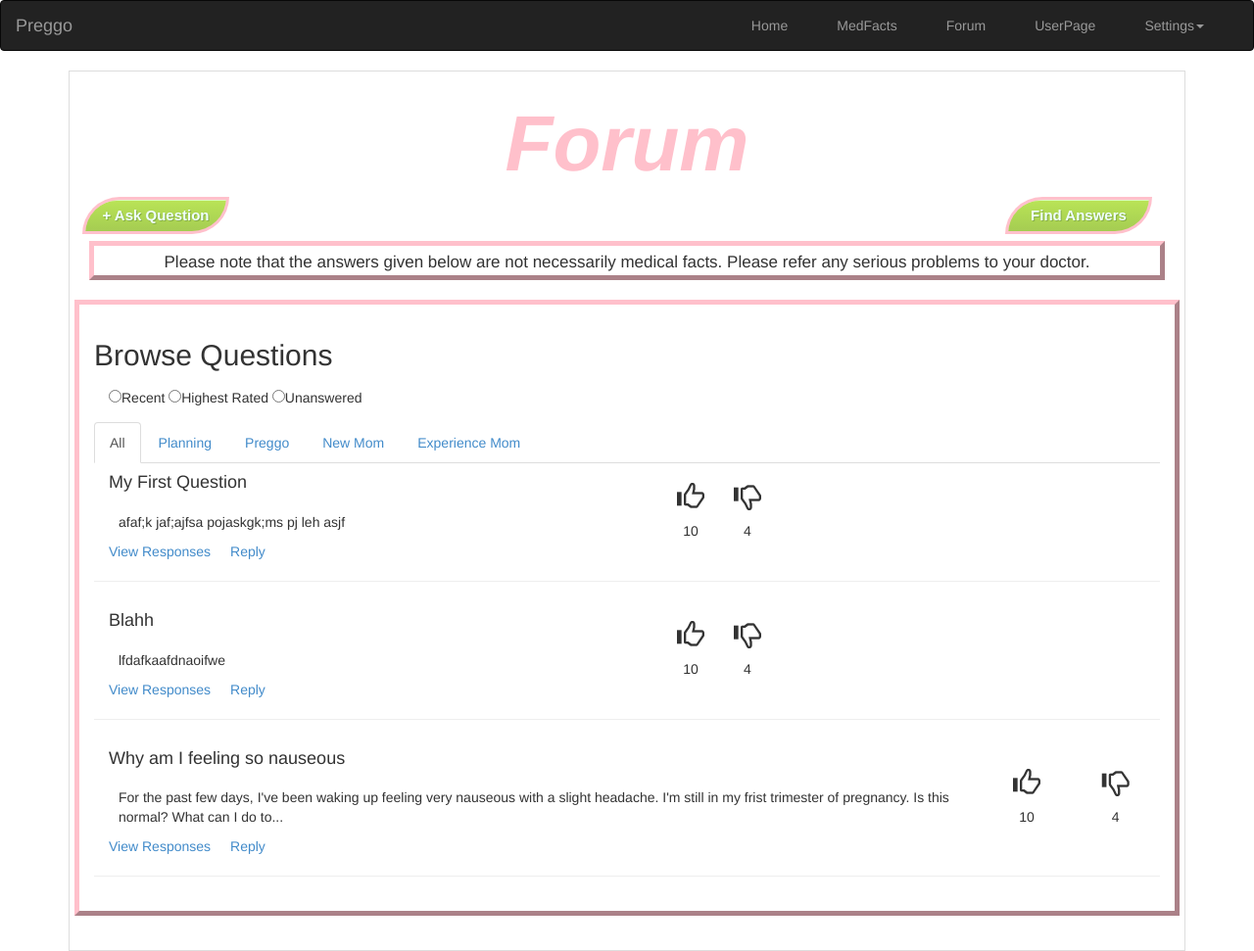
After one commit to henchill/Preggo, a Django app: page /preggo/forum/ in a window 1280 px wide. The commit adds this page. Shown: the whole page at 98% size. Run offline with Django 3.2, Linux system fonts and the light colour scheme; a user stored in the database is signed in; data comes from the database, SQL or seed files in the repository; both versions use the stored data as it was after the commit; parts of the project's set-up code (start-up, migrations or seed data) failed here and were passed over; some libraries are stand-ins or nearby versions.

Commit message:
began adding fran's work. made some modifications as I went

```diff
--- a/preggo/urls.py
+++ b/preggo/urls.py
@@ -13,5 +13,6 @@ urlpatterns = patterns('',
 	url(r'^login/$', views.user_login, name="login"),
 	url(r'^logout/$', views.user_logout, name="logout"),
 	url(r'^medfacts/$', views.medfacts, name="medfacts"),
+	url(r'^forum/$', views.forum, name="forum"),
 
 )
--- a/preggo/views.py
+++ b/preggo/views.py
@@ -279,3 +279,10 @@ def add_answer(request, question_title_url):
 def medfacts(request):
 	context = RequestContext(request)
 	return render_to_response('preggo/medfacts.html', {}, context)
+
+@login_required
+def forum(request):
+	context = RequestContext(request)
+	question_list = request.user.question_set.all()
+	context_dict = {"questions": question_list}
+	return render_to_response('preggo/forum.html', context_dict, context)
--- a/static/css/main.css
+++ b/static/css/main.css
@@ -36,16 +36,61 @@
 	position: relative;
 	left:80px;
 }
+
+.buttonFormat-fran {
+	-moz-box-shadow:inset 0px 1px 0px 0px #d9fbbe;
+	-webkit-box-shadow:inset 0px 1px 0px 0px #d9fbbe;
+	box-shadow:inset 0px 1px 0px 0px #d9fbbe;
+	background:-webkit-gradient( linear, left top, left bottom, color-stop(0.05, #b8e356), color-stop(1, #a5cc52) );
+	background:-moz-linear-gradient( center top, #b8e356 5%, #a5cc52 100% );
+	filter:progid:DXImageTransform.Microsoft.gradient(startColorstr='#b8e356', endColorstr='#a5cc52');
+	background-color:#b8e356;
+	-webkit-border-top-left-radius:42px;
+	-moz-border-radius-topleft:42px;
+	border-top-left-radius:42px;
+	-webkit-border-top-right-radius:0px;
+	-moz-border-radius-topright:0px;
+	border-top-right-radius:0px;
+	-webkit-border-bottom-right-radius:42px;
+	-moz-border-radius-bottomright:42px;
+	border-bottom-right-radius:42px;
+	-webkit-border-bottom-left-radius:0px;
+	-moz-border-radius-bottomleft:0px;
+	border-bottom-left-radius:0px;
+	text-indent:0;
+	border:3px solid #FFC0CB;/* box outline */
+	display:inline-block;
+	color:#F0FFFF;/* text in the box */
+	font-family:Arial;
+	font-size:15px;
+	font-weight:bold;
+	font-style:normal;
+	line-height:30px;
+	width:150px;
+	text-decoration:none;
+	text-align:center;
+	text-shadow:1px 1px 0px #86ae47;
+}
+
 .buttonFormat:hover {
 	background:-webkit-gradient( linear, left top, left bottom, color-stop(0.05, #a5cc52), color-stop(1, #b8e356) );
 	background:-moz-linear-gradient( center top, #a5cc52 5%, #b8e356 100% );
 	filter:progid:DXImageTransform.Microsoft.gradient(startColorstr='#a5cc52', endColorstr='#b8e356');
 	background-color:#a5cc52;
 }
+
 .buttonFormat:active {
 	position:relative;
 	top:1px;
 }
+
+
+.buttons{
+	position: relative;
+	height: 30px;
+	margin-bottom: 20px;
+}
+
 .pageTitle{
 	font-size: 80px;
 	font-weight: bold;
@@ -54,6 +99,7 @@
 	font-family: Helvetica;
 	position: relative;
 	/*left: 200px;*/
+	text-align: center;
 }
 
 /* http://code-tricks.com/create-a-simple-html5-tabs-using-jquery/ */
@@ -79,4 +125,118 @@
 #container {
 	border: 1px solid #ddd;
 	padding: 10px;
+	overflow: auto;
 }
+
+#reply_button{
+	position: relative;
+	float: right;
+	margin-right: 20px;
+}
+
+.q1_rating_table td{
+	text-align: center;
+}
+
+#ask_question{
+	position: relative;
+	left: 2%;
+	float: left;
+}
+
+
+.warning_note{
+	position: relative;
+	text-align: center;
+	vertical-align: middle;
+	outline:#FFC0CB outset thick;
+	height: 30px;
+	margin: 15px;
+	padding: 5px;
+}
+
+.warning_note {
+	margin-top: 5px;
+	text-align: center;
+	vertical-align: middle;
+	font-size: 17px;
+	margin-bottom: 15px;
+}
+
+#find_answers{
+	position: relative;
+	right: 2%;
+	float: right;
+}
+
+.filters{
+	margin: 15px;
+}
+
+.box{
+	outline:#FFC0CB outset thick;
+	padding: 15px;
+	overflow: hidden;
+	margin-top: 30px;
+	margin-bottom: 30px;
+}
+
+.row {
+	position: relative;
+	display: table-row;
+}
+
+[class*="col-"] {
+    float: none;
+    display: table-cell;
+    vertical-align: top;
+}
+
+.thumbs-container{
+	text-align: center;
+	vertical-align: middle;
+	height: 100%;
+}
+
+span.glyphicon-thumbs-up, span.glyphicon-thumbs-down {
+	font-size: 2em;
+}
+
+.votes {
+	margin-top: .5em;
+}
+
+.question-list {
+	border-bottom: 2px solid #ddd;
+}
+
+.question-content {
+	float: left;
+	margin: 10px;
+	display: block;
+	width: 100%;
+}
+
+.question-footer {
+	display: block;
+}
+
+a {
+	margin-right: 20px;
+}
+
+.comments p{
+	width: 85%;
+}
+.tabContent p{
+	width: 85%;
+}
+a{
+	float: left;
+}
+h3{
+	border-bottom: 1px solid #9a9a9a;
+}
+#reply{
+	margin-left: 10px;
+}
--- a/templates/preggo/base.html
+++ b/templates/preggo/base.html
@@ -21,7 +21,7 @@
 					<ul class="nav navbar-nav navbar-right">
 						<li><a href="/preggo/">Home</a></li>
 						<li><a href="/preggo/medfacts">MedFacts</a></li>
-						<li><a href="#">Forum</a></li>
+						<li><a href="/preggo/forum">Forum</a></li>
 						<li><a href="#">UserPage</a></li>
 						<li class="dropdown">
 							<a href="#" class="dropdown-toggle" data-toggle="dropdown">Settings<b class="caret"></b></a>
--- /dev/null
+++ b/templates/preggo/forum.html
@@ -0,0 +1,90 @@
+{% extends "preggo/base.html" %}
+
+{% load static %} <!-- Says we'll be using static data -->
+
+{% block title %}Forum{% endblock %}
+
+{% block content %}
+
+<div id='container'>
+	<h1 class="pageTitle">Forum</h1>
+	<div class="buttons">
+    	<a href="#"><button class="buttonFormat-fran" id="ask_question" align="left"> + Ask Question </button></a>
+    	<a href="#" class="pull-right"><button class="buttonFormat-fran" id="find_answers" align="right"> Find Answers </button></a>
+    </div>
+
+	<div class="warning_note">Please note that the answers given below are not necessarily medical facts. Please refer any serious problems to your doctor.</div>
+
+	<div class="browse_questions box">
+		<h2>Browse Questions</h2>
+		<form class="filters" ction="">
+			<input type="radio" name="browse_filter" value="recent">Recent
+			<input type="radio" name="browse_filter" value="highest_rated">Highest Rated
+			<input type="radio" name="browse_filter" value="unanswered">Unanswered
+		</form>
+		<ul id="tabs" class="nav nav-tabs" data-tabs="tabs">
+	      <li class="active"><a href="#tab1" data-toggle="tab">All</a></li>
+	      <li><a href="#tab2" data-toggle="tab">Planning</a></li>
+	      <li><a href="#tab3" data-toggle="tab">Preggo</a></li>
+	      <li><a href="#tab4" data-toggle="tab">New Mom</a></li>
+	      <li><a href="#tab5" data-toggle="tab">Experience Mom</a></li>
+	    </ul>
+	    <div id="my-tab-content" class="tab-content">
+	      <div class="tab-pane active" id="tab1">
+	      {% if questions %}
+	      	{% for question in questions %}
+	      	<div class="row question-list">
+	      		<div class="col-md-10">
+			  	    <h4>{{ question.title }}</h4>
+			    	<div class="question-content">{{ question.content }}</div>
+			    	<div class="question-footer">
+			    		<a href='singlePost.html'>View Responses</a>
+			    		<a href='singlePost.html' >Reply</a>
+			    	</div>
+	    		</div>
+	    		<div class="thumbs-container col-md-1">
+	    			<span class="glyphicon glyphicon-thumbs-up"></span>
+	    			<div class="votes">10</div>
+	    		</div>
+	    		<div class="thumbs-container col-md-1">
+	    			<span class="glyphicon glyphicon-thumbs-down"></span>
+	    			<div class="votes">4</div>
+	    		</div>
+    		</div>
+    		<hr>
+    		{% endfor %}
+    	  {% endif %}
+    	</div>
+
+	      <div class="tab-pane" id="tab2">
+
+	        <h5>Tab2</h5>
+	        <p>Donec pellentesque sapien neque, ac lobortis erat facilisis quis. Praesent faucibus arcu eros. Proin id tortor euismod, vulputate neque id, placerat nunc.</p>
+	      </div>
+
+	      <div class="tab-pane" id="tab3">
+	        <h5>Tab3</h5>
+	        <p>Duis justo mi, egestas euismod placerat a, eleifend vitae lacus. Integer non odio nec libero lacinia vulputate. Phasellus ante lectus, congue vel volutpat vitae, dictum quis est. </p>
+	      </div>
+
+	      <div class="tab-pane" id="tab4">
+	        <h5>Tab4</h5>
+	        <p>Nulla varius sit amet augue vel consequat. Aenean faucibus vehicula interdum. Integer eleifend, lectus eget vulputate feugiat, nibh nulla congue ipsum, eu mattis tortor nulla vitae diam. Maecenas rutrum risus non libero ullamcorper, nec vehicula sapien tincidunt. </p>
+	      </div>
+
+	      <div class="tab-pane" id="tab5">
+	        <h5>Tab5</h5>
+	        <p>Suspendisse vulputate ornare dui, sed luctus est mattis nec. Curabitur ut dolor eleifend, vulputate purus et, ullamcorper tortor. In posuere ultricies lectus. Vestibulum vitae odio ut est sagittis porta. </p>
+	      </div>
+	    </div>
+	</div>
+	<script type="text/javascript">
+      jQuery(document).ready(function ($) {
+          $('#tabs').tab();
+      });
+    </script>
+
+	</div>
+</div>
+
+{% endblock %}
```
Also changed, not shown: templates/preggo/medfacts.html (+0 -36 lines), templates/preggo/questionForm.html (added, +28 -0 lines), templates/preggo/singlePost.html (added, +125 -0 lines), db.sqlite3, 2 other files.
